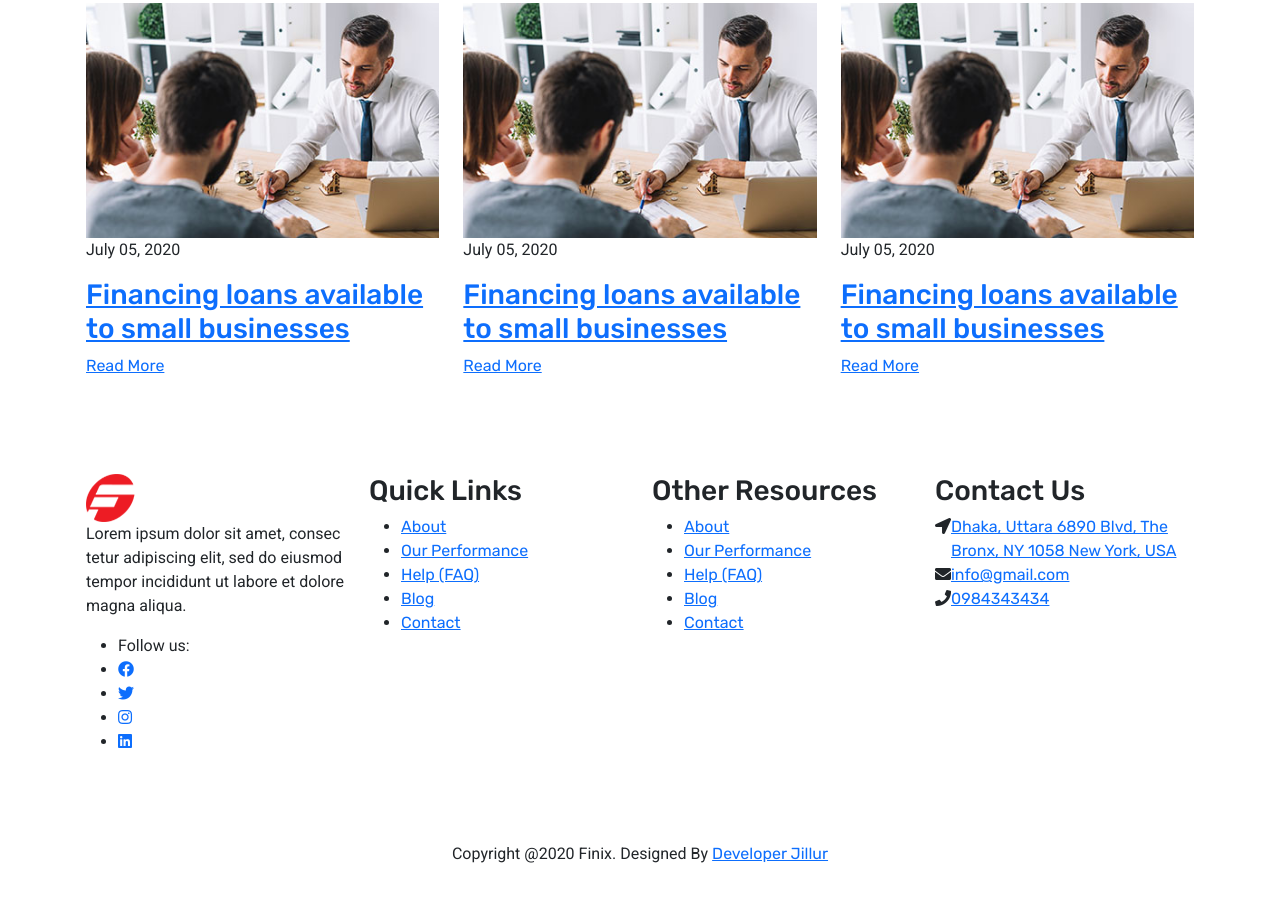
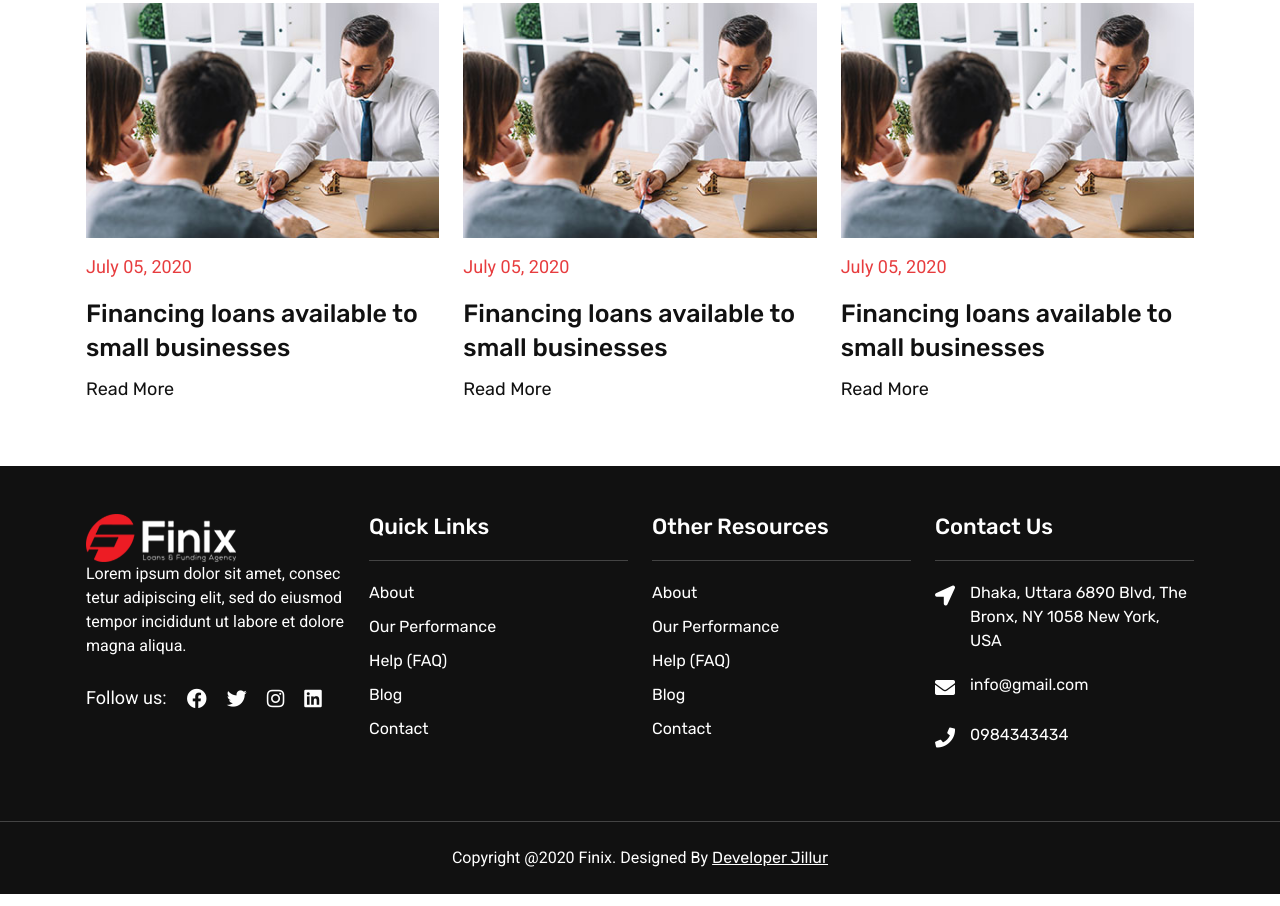
Before and after one commit to developerjillur/day33, a plain HTML site: page index.html in a window 1280 px wide. Shown: the part 6955-7861 px from the top of the page. Drawn offline with nearby package versions, Linux system fonts and the light colour scheme.

Commit message:
Day 33, Part 8 Css

```diff
--- a/style.css
+++ b/style.css
@@ -117,6 +117,7 @@ ul.our-primary-menu li ul li a{}
 .slider-section{
     background: url(img/main-banner2.jpg) no-repeat top center;
     background-size: cover;
+    background-attachment: fixed;
 }
 .slider-content-wrap{
     height: 90vh;
@@ -616,3 +617,102 @@ ul.our-primary-menu li ul li a{}
 .member-content p {
     color: #666;
 }
+
+
+
+/*  Day 33, Part 8  */
+/*  Blog Section  */
+
+.blog-item{}
+.blog-thubnail{}
+.blog-thubnail img{
+    max-width: 100%;
+}
+
+.blog-content{padding: 15px 0;}
+.blog-content p{color: #e73c3e;font-size: 18px;}
+.blog-content h3{margin-bottom: 12px;}
+.blog-content h3 a{text-decoration: none;color: #111;font-size: 25px;}
+.blog-content a{color: #111;font-size: 18px;text-decoration: none;transition: .5s;}
+
+.blog-item:hover .blog-content a{
+    letter-spacing: 1.5px;
+    color: #e73c3e;
+}
+.blog-item:hover .blog-content h3 a{
+    letter-spacing: 0;
+    color: #111;
+}
+
+
+/*  Footer CSS  */
+.footer{
+    background-color: #111111;
+    color: #fff;
+}
+.footer-widget h3 {
+    font-size: 22px;
+    border-bottom: 1px solid #444;
+    padding-bottom: 20px;
+    margin-bottom: 20px;
+}
+.footer-widget ul {
+    list-style: none;
+    padding-left: 0;
+    margin-left: 0;
+}
+.footer-widget ul li {
+    margin: 10px 0;
+}
+.footer-widget ul li a {
+    text-decoration: none;
+    transition: .4s;
+}
+.footer-widget ul li a:hover{
+    letter-spacing: 1.5;
+    color: red;
+}
+.footer-top{
+    border-bottom: 1px solid #444;
+}
+.footer a{
+    color: #fff;
+}
+
+/*  Footer Social  */
+.widget-social{}
+.widget-social ul{
+    display: flex;
+}
+.widget-social ul li{
+    padding: 10px 0;
+    margin: 0 !important;
+}
+.widget-social ul li span {
+    display: inline-block;
+    margin-right: 10px;
+    font-size: 18px;
+}
+.widget-social ul li a {
+    font-size: 20px;
+    padding: 10px 10px;
+}
+
+
+.footer-copyright p{
+    margin-bottom: 0;
+}
+
+.footer-contact{}
+.footer-contact-item {
+    margin-bottom: 20px;
+}
+.footer-contact-item span {
+    display: inline-block;
+    margin-right: 15px;
+    font-size: 20px;
+}
+.footer-contact-item span i{}
+.footer-contact-item a {
+    text-decoration: none;
+}
```
